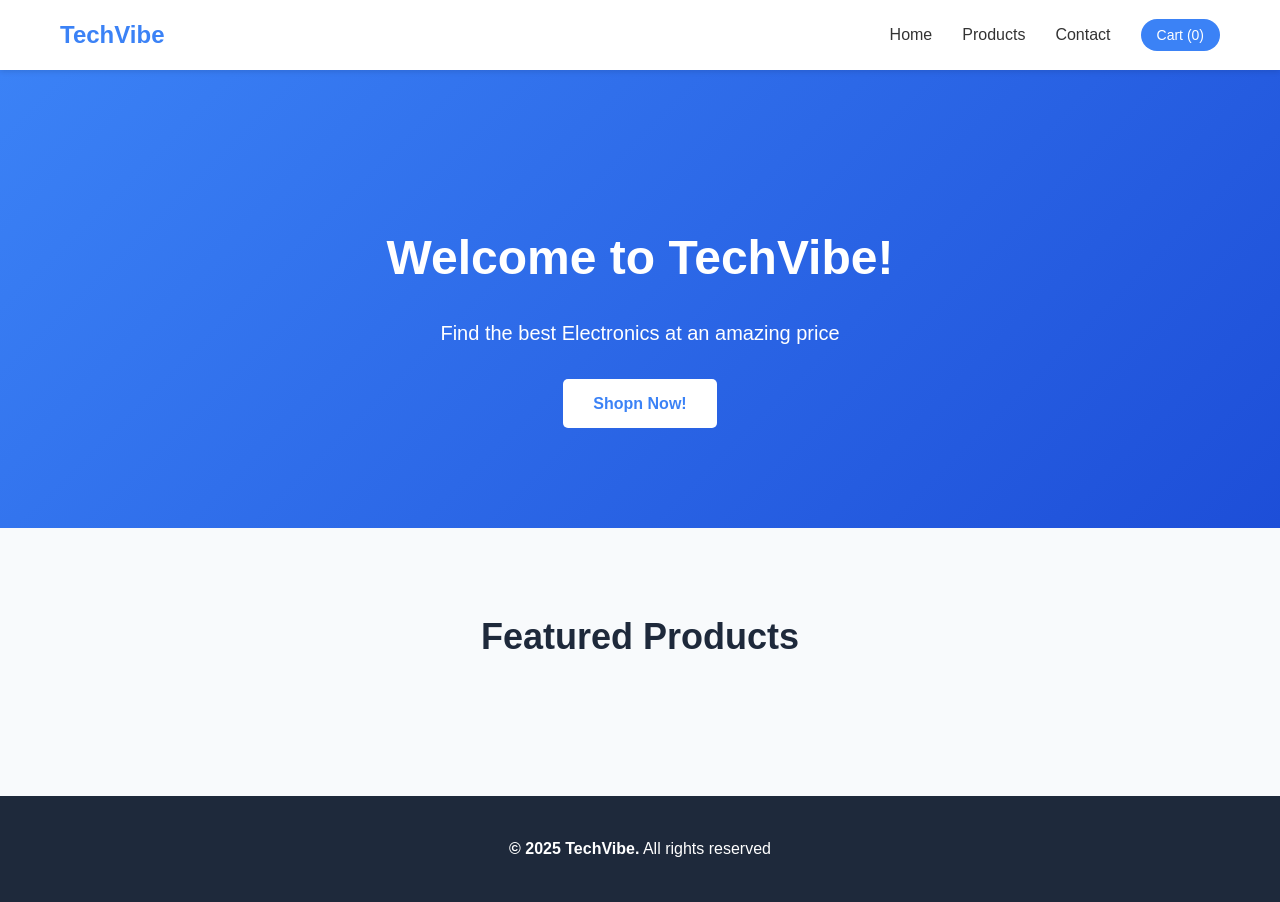
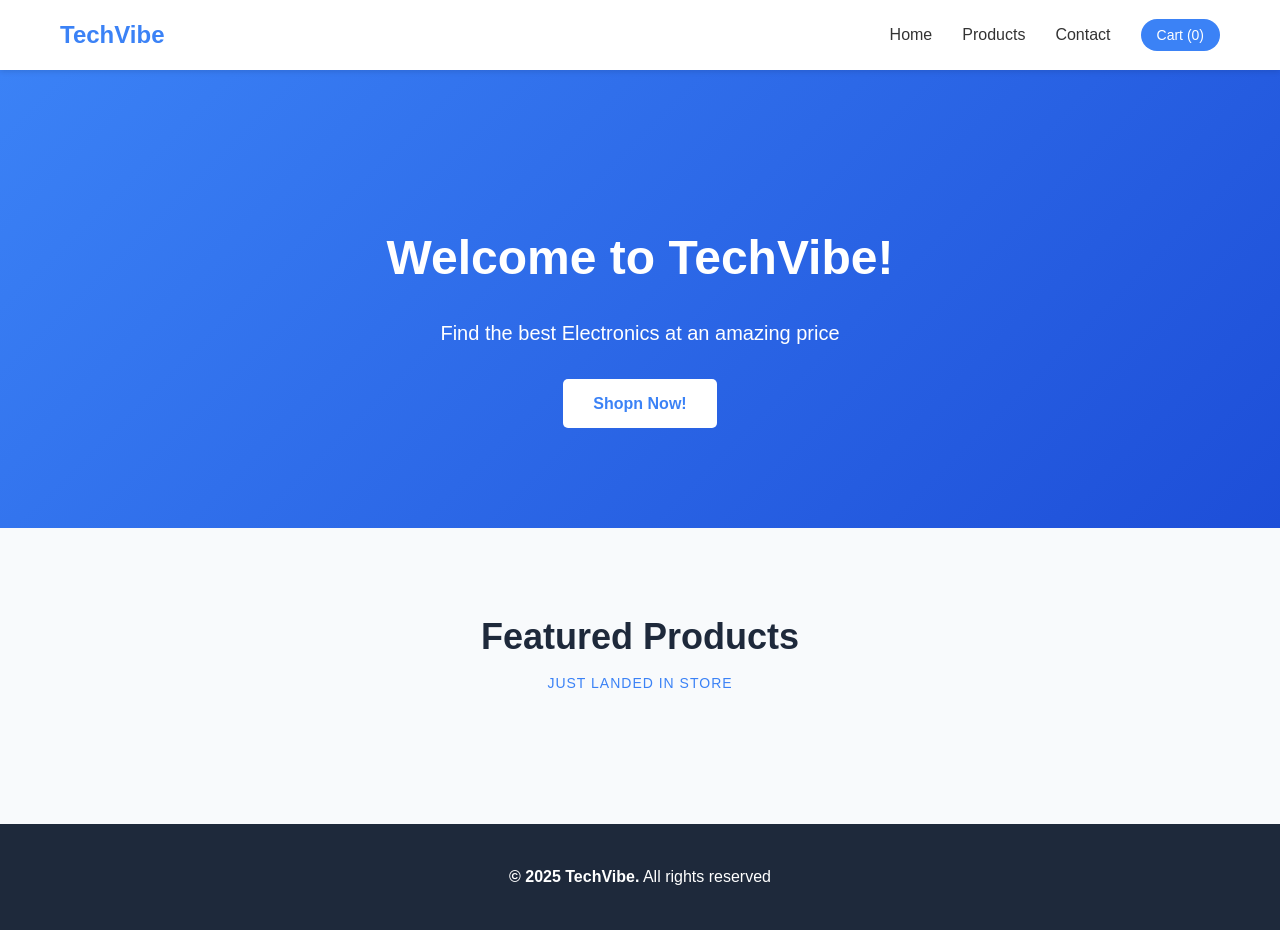

index, script and style updates

--- a/style.css
+++ b/style.css
@@ -187,6 +187,18 @@ body.dark-mode .hero {
     color: #1e293b;
 }
 
+/* New Arrivals badge line under the heading */
+.featured h2::after {
+    content: 'Just landed in store';
+    display: block;
+    font-size: 14px;
+    font-weight: 400;
+    color: #3b82f6;
+    margin-top: 6px;
+    letter-spacing: 1px;
+    text-transform: uppercase;
+}
+
 .products-grid {
     display: grid;
     grid-template-columns: repeat(auto-fit, minmax(300px, 1fr));
